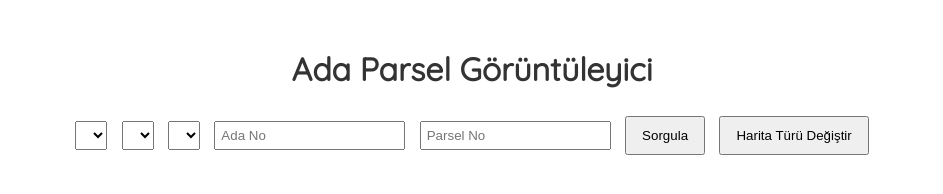
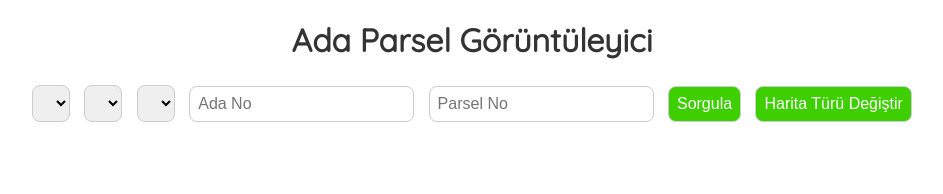
Before and after one commit to reklamingo/estatemap, a plain HTML site: page frontend/index.html in a window 1280 px wide. Shown: the whole page, without its empty margins (168-1111 px from the left). Drawn offline with Linux system fonts and the light colour scheme; some packages are replaced by stand-ins of ours.

Commit message:
Update style.css

```diff
--- a/frontend/style.css
+++ b/frontend/style.css
@@ -1,24 +1,45 @@
-
 body {
   font-family: 'Quicksand', sans-serif;
   background: #ffffff;
   color: #333;
   text-align: center;
-    padding: 20px;
+  padding: 0;
+  margin: 0;
 }
-body.dark {
-    background: #121212;
-    color: #eee;
+
+h1 {
+  margin: 20px 0;
 }
-#form-container select, #form-container input {
+
+#form-container {
+  margin: 10px;
+}
+
+#form-container select,
+#form-container input,
+#form-container button {
   margin: 5px;
-    padding: 5px;
+  padding: 8px;
+  border-radius: 8px;
+  border: 1px solid #ccc;
+  font-size: 16px;
 }
+
 button {
-    margin: 5px;
-    padding: 10px 15px;
+  background-color: #3ecf00;
+  color: white;
+  border: none;
   cursor: pointer;
+  transition: background 0.3s;
 }
+
+button:hover {
+  background-color: #34b300;
+}
+
 #harita {
   width: 100%;
+  height: 80vh;
+  margin-top: 20px;
+  border-radius: 10px;
 }
```
Lines whose indentation alone changed are shown as unchanged.
